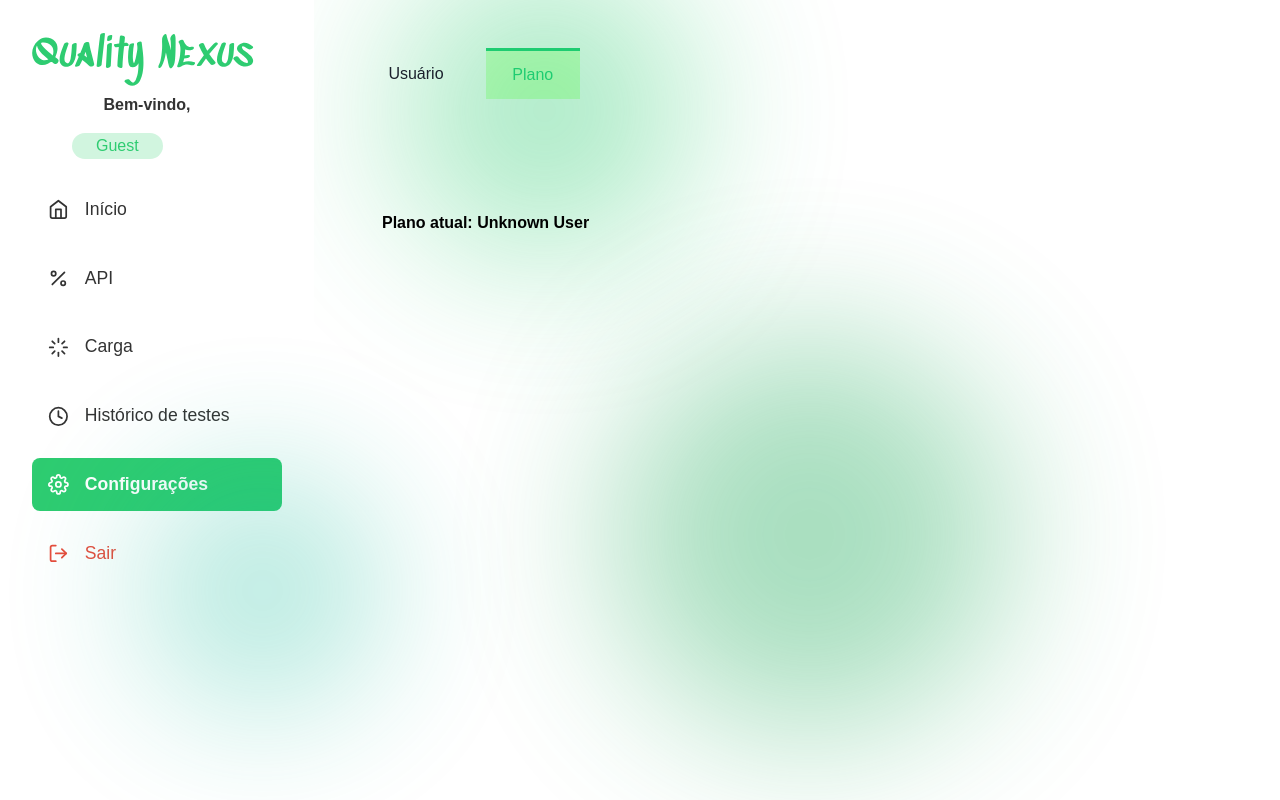
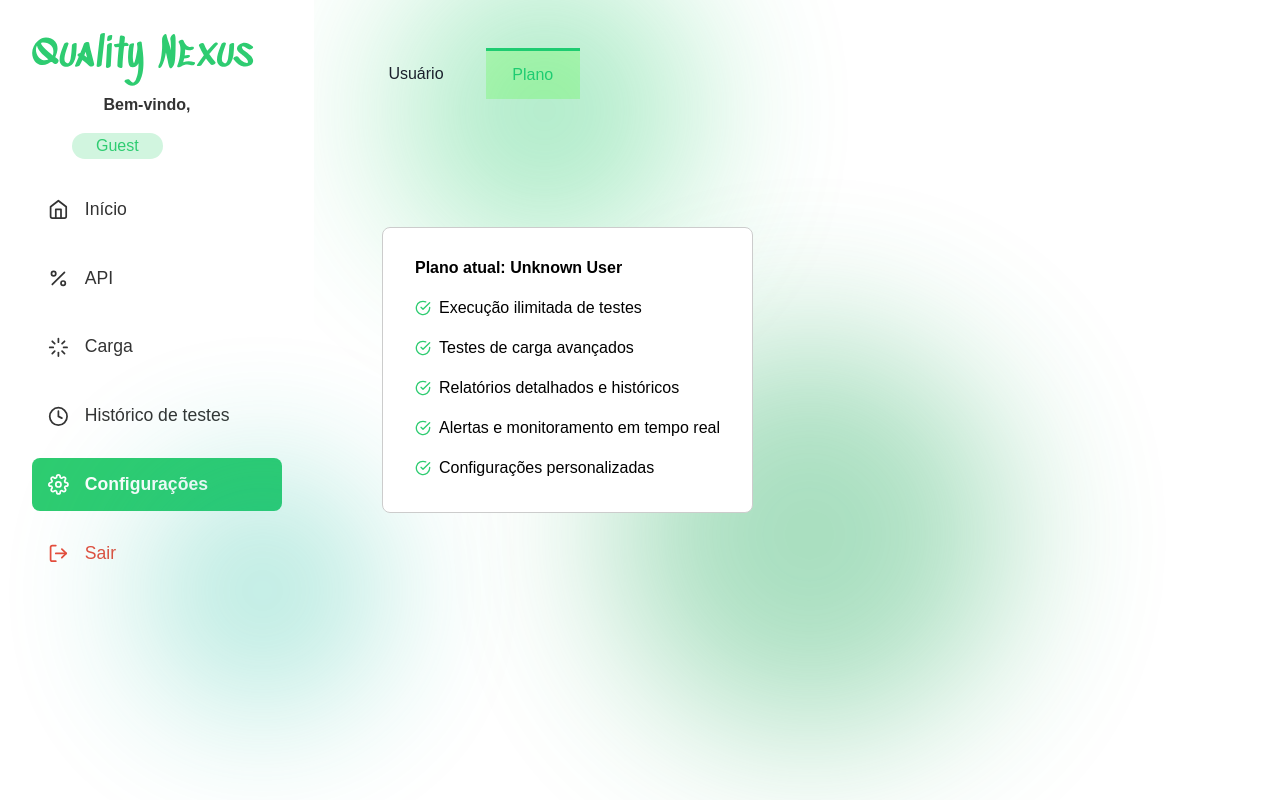
Before and after one commit to marcodev1x/quality-nexus-frontend, a React (Vite) app: page /configuracoes/plan in a window 1280 px wide. Built offline with nearby package versions, Linux system fonts and the light colour scheme; no server answers; sample sign-in values are in the browser's storage; a web font is replaced by a local one.

Commit message:
Feature: added initial steps to cancel plan

```diff
--- a/src/pages/PlanUser.tsx
+++ b/src/pages/PlanUser.tsx
@@ -15,13 +15,21 @@ const CardToBuy = styled.div`
   background-color: #fff;
   border: 1px solid #ccc;
   border-radius: 8px;
-  padding: 12px;
+  padding: 32px;
   margin-top: 12px;
-`
+`;
 
 const StyledList = styled.ul`
+  margin-top: 12px;
+  margin-bottom: 4px;
   display: flex;
   flex-direction: column;
+  gap: 24px;
+`;
+
+const StyledLi = styled.li`
+  display: flex;
+  align-items: center;
   gap: 8px;
 `
 
@@ -40,11 +48,14 @@ const PlanUser = () => {
   const retriveBuyURL = async () => {
     if (user?.role === "plan") return;
 
-    const retrieveUserData = await axios.get(`${EnvsVars.API_URL}/user/public`, {
-      headers: {
-        Authorization: `Bearer ${GetToken()}`,
+    const retrieveUserData = await axios.get(
+      `${EnvsVars.API_URL}/user/public`,
+      {
+        headers: {
+          Authorization: `Bearer ${GetToken()}`,
+        },
       },
-    });
+    );
     const data = await axios.post(
       `${EnvsVars.API_URL}/payments/checkout-session`,
       {
@@ -58,6 +69,16 @@ const PlanUser = () => {
     retriveBuyURL();
   }, []);
 
+ /* async function handleCancel() {
+    if(user?.role === 'free') return;
+
+    const cancelPayment = await axios.post(`${EnvsVars.API_URL}/payments/cancel-subscription`, {
+      subId: user?.stripe_subscription_id,
+    });
+
+    window.location.reload();
+  }*/
+
   return (
     <FirstTopContainer>
       <div
@@ -68,30 +89,58 @@ const PlanUser = () => {
           gap: "12px",
         }}
       >
+        <CardToBuy>
         <div>
           <h1>Plano atual: {returnNamedPlan()}</h1>
         </div>
-        <div>
-          {returnNamedPlan() === "Free" && (
+        {returnNamedPlan() === "Free" && (
             <div>
               <h3 style={{ fontWeight: "normal", color: "#232" }}>
                 Você está no plano gratuito, considere fazer um upgrade para o
-                plano premium
+                plano premium para ter acesso a todos os benefícios.
               </h3>
-              <a href={buy} target={"_blank"}>
-                <ComponentButton label={"Comprar"} disabled={!buy}></ComponentButton>
-              </a>
             </div>
           )}
+        <StyledList>
+          <StyledLi>
+            <FiCheckCircle color="#2ecc71" />
+            Execução ilimitada de testes
+          </StyledLi>
+          <StyledLi>
+            <FiCheckCircle color="#2ecc71" />
+            Testes de carga avançados
+          </StyledLi>
+          <StyledLi>
+            <FiCheckCircle color="#2ecc71" />
+            Relatórios detalhados e históricos
+          </StyledLi>
+          <StyledLi>
+            <FiCheckCircle color="#2ecc71" />
+            Alertas e monitoramento em tempo real
+          </StyledLi>
+          <StyledLi>
+            <FiCheckCircle color="#2ecc71" />
+            Configurações personalizadas
+          </StyledLi>
+        </StyledList>
+        {returnNamedPlan() === "Free" && (
+          <a href={buy} target={"_blank"}>
+            <ComponentButton
+              label={"Comprar"}
+              disabled={!buy}
+            ></ComponentButton>
+          </a>
+        )}
           {returnNamedPlan() === "Pago" && (
             <div>
               <h3 style={{ fontWeight: "normal", color: "#232" }}>
                 Você está no plano premium, aproveite seus benefícios e comece a
                 testar. Obrigado por utilizar o Quality Nexus!
               </h3>
+              {/*<ComponentButton label={"Cancelar"}/>*/}
             </div>
           )}
-        </div>
+        </CardToBuy>
       </div>
     </FirstTopContainer>
   );
--- a/src/types/UserResponse.ts
+++ b/src/types/UserResponse.ts
@@ -2,4 +2,5 @@ export interface UserResponse {
   email: string;
   nome: string;
   role: string;
+  stripe_subscription_id: string;
 }
```
